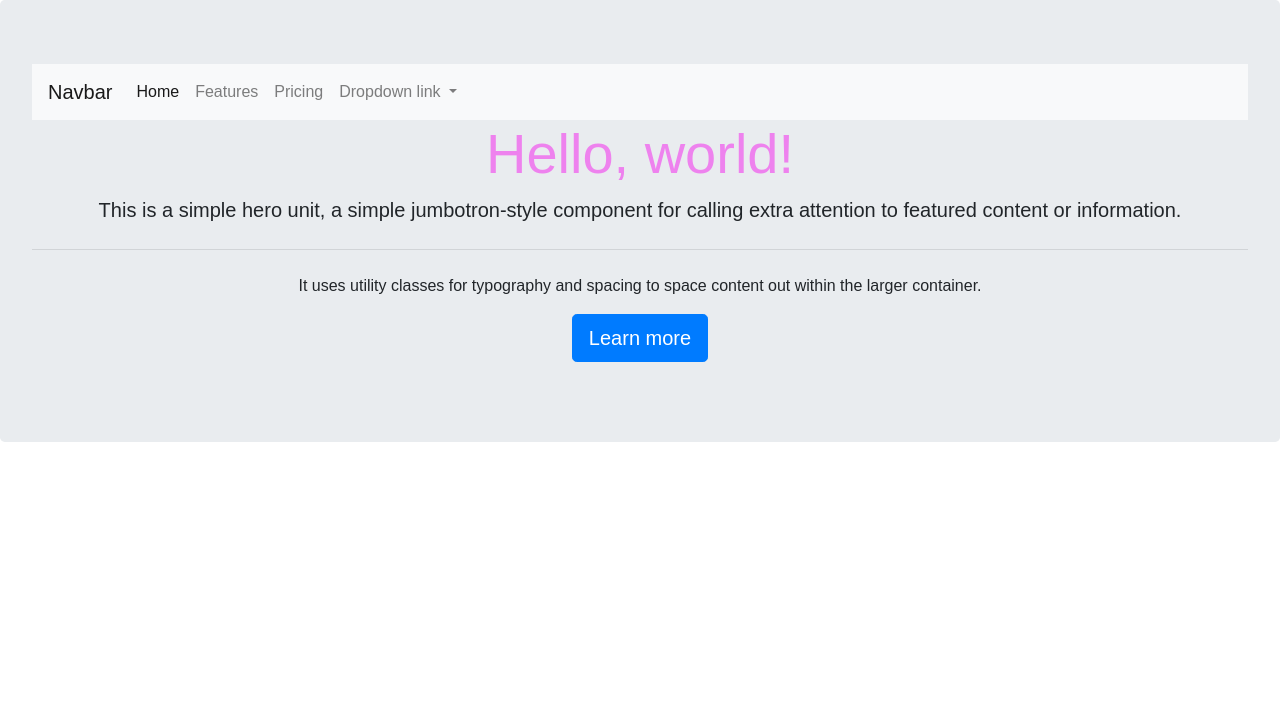
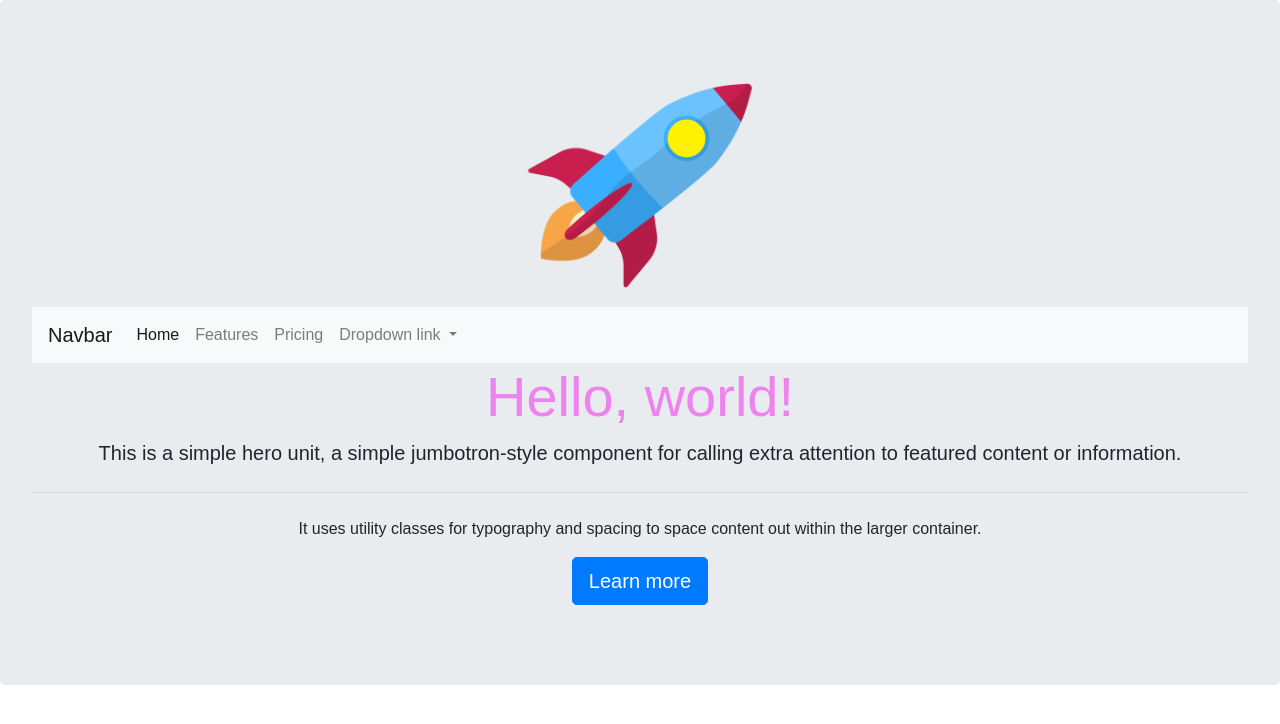
Before and after one commit to damartinezru/PlatziEjemplo, a plain HTML site: page index.html in a window 1280 px wide. Drawn offline with nearby package versions, Linux system fonts and the light colour scheme.

Commit message:
Logo implementado en el navbar

```diff
--- a/index.html
+++ b/index.html
@@ -15,6 +15,9 @@
 <body>
         <div id="header">
                 <div class="jumbotron">
+                  <div class=logo>
+                    <a href="#" class="navbar-left"><img src="imagenes/cohete.png" style="width:20%"></a>
+                  </div>
                             <nav class="navbar navbar-expand-lg navbar-light bg-light">
                 <a class="navbar-brand" href="#">Navbar</a>
                 <button class="navbar-toggler" type="button" data-toggle="collapse" data-target="#navbarNavDropdown" aria-controls="navbarNavDropdown" aria-expanded="false" aria-label="Toggle navigation">
```
